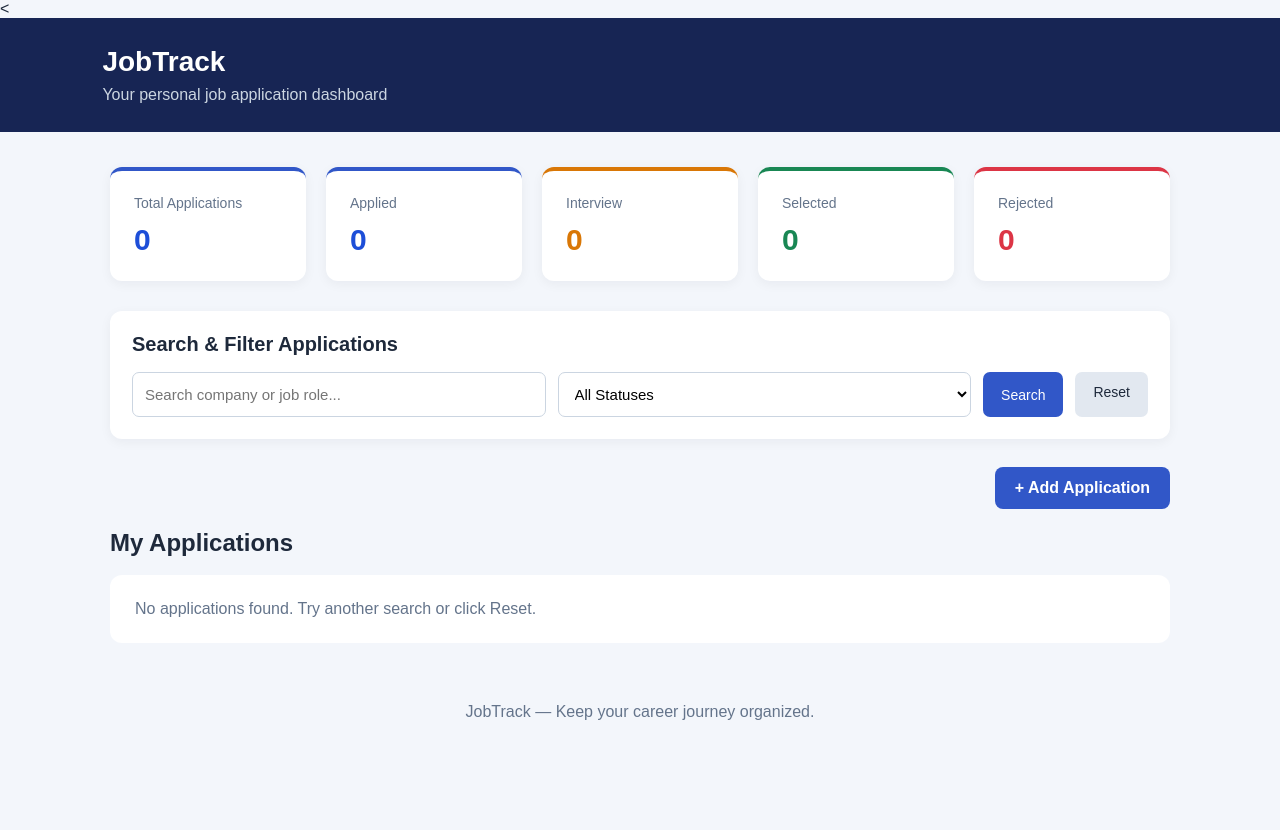
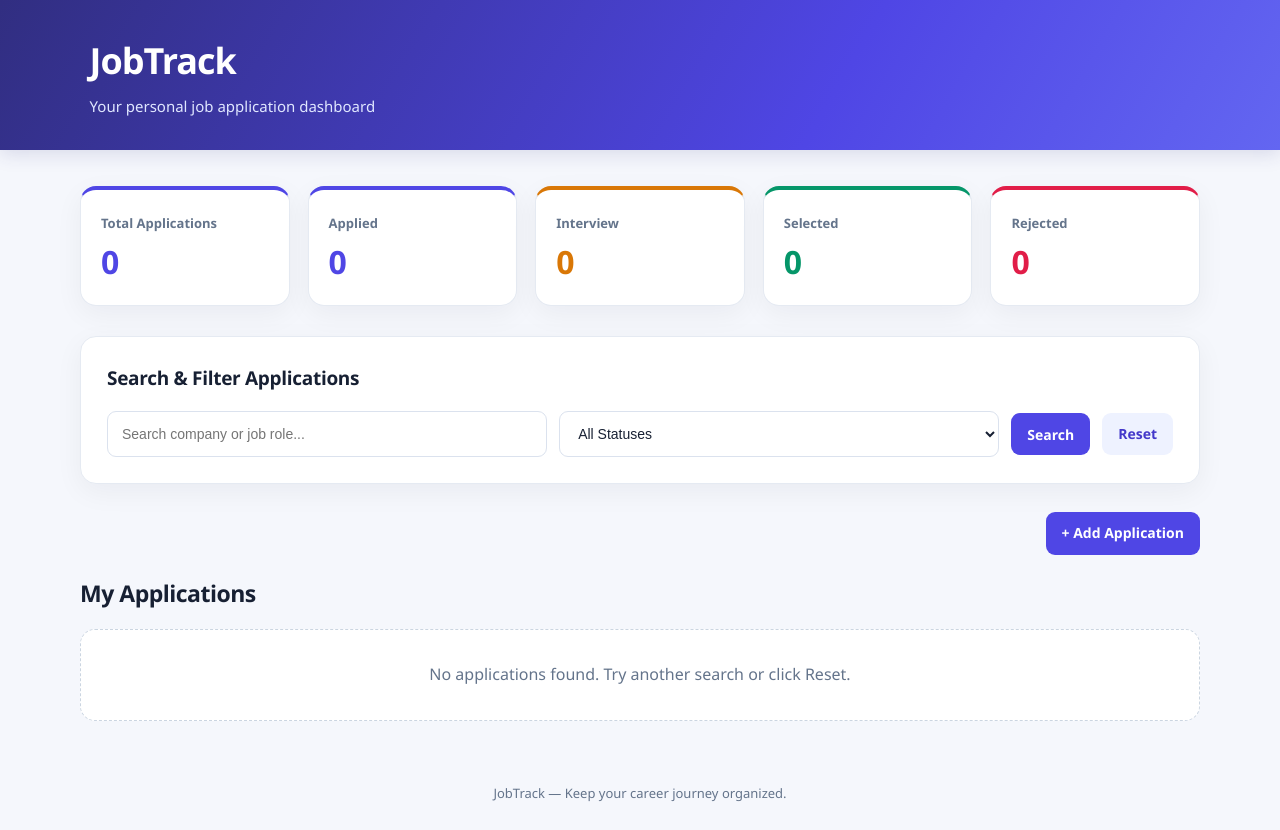
Before and after one commit to Rohini-saindane-Dev/JobTrack, a Django app: page / in a window 1280 px wide. Before the commit the page ends 720 px from the top, so only its background shows below. Run offline with Django 5.2, Linux system fonts and the light colour scheme; data that the repository does not hold is empty.

Commit message:
Improve JobTrack dashboard UI

```diff
--- a/jobs/templates/jobs/home.html
+++ b/jobs/templates/jobs/home.html
@@ -2,7 +2,8 @@
 
 
 
-<
+
+
 <!DOCTYPE html>
 <html lang="en">
 <head>
@@ -17,57 +18,82 @@
             padding: 0;
         }
 
+        :root {
+            --primary: #4f46e5;
+            --primary-dark: #3730a3;
+            --background: #f5f7fc;
+            --surface: #ffffff;
+            --text: #172033;
+            --muted: #64748b;
+            --border: #e5eaf2;
+            --shadow: 0 8px 28px rgba(15, 23, 42, 0.05);
+        }
+
         body {
-            font-family: Arial, sans-serif;
-            background: #f3f6fb;
-            color: #1e293b;
+            font-family: "Segoe UI", Arial, sans-serif;
+            background: var(--background);
+            color: var(--text);
+            line-height: 1.6;
+            min-height: 100vh;
         }
 
         header {
-            background: #172554;
+            background: linear-gradient(120deg, #312e81, #4f46e5 65%, #6366f1);
             color: white;
-            padding: 28px 8%;
+            padding: 32px 7%;
+            box-shadow: 0 4px 18px rgba(49, 46, 129, 0.15);
         }
 
         header h1 {
-            font-size: 28px;
-            margin-bottom: 8px;
+            font-size: clamp(28px, 4vw, 36px);
+            font-weight: 750;
+            letter-spacing: -1px;
+            margin-bottom: 4px;
         }
 
         header p {
-            color: #cbd5e1;
+            color: #e0e7ff;
+            font-size: 15px;
         }
 
         main {
-            max-width: 1100px;
-            margin: 35px auto;
-            padding: 0 20px;
+            width: min(1120px, 92%);
+            margin: 36px auto;
         }
 
         .summary {
             display: grid;
-            grid-template-columns: repeat(auto-fit, minmax(180px, 1fr));
-            gap: 20px;
+            grid-template-columns: repeat(5, minmax(0, 1fr));
+            gap: 18px;
             margin-bottom: 30px;
         }
 
         .stat-card {
-            background: white;
-            padding: 24px;
-            border-radius: 12px;
-            box-shadow: 0 3px 12px #0f172a0d;
-            border-top: 4px solid #3157c8;
+            background: var(--surface);
+            padding: 23px 20px;
+            border: 1px solid var(--border);
+            border-radius: 16px;
+            box-shadow: var(--shadow);
+            border-top: 4px solid var(--primary);
+            transition: transform 0.2s ease, box-shadow 0.2s ease;
+        }
+
+        .stat-card:hover {
+            transform: translateY(-3px);
+            box-shadow: 0 12px 30px rgba(15, 23, 42, 0.09);
         }
 
         .stat-card p {
-            color: #64748b;
-            margin-bottom: 12px;
-            font-size: 14px;
+            color: var(--muted);
+            font-size: 13px;
+            font-weight: 600;
+            margin-bottom: 10px;
         }
 
         .stat-card h2 {
-            font-size: 30px;
-            color: #1d4ed8;
+            font-size: 32px;
+            line-height: 1.2;
+            color: var(--primary);
         }
 
         .stat-card.interview {
@@ -79,36 +105,39 @@
         }
 
         .stat-card.selected {
-            border-top-color: #198754;
+            border-top-color: #059669;
         }
 
         .stat-card.selected h2 {
-            color: #198754;
+            color: #059669;
         }
 
         .stat-card.rejected {
-            border-top-color: #dc3545;
+            border-top-color: #e11d48;
         }
 
         .stat-card.rejected h2 {
-            color: #dc3545;
+            color: #e11d48;
         }
 
         .search-panel {
-            background: white;
-            padding: 22px;
-            border-radius: 12px;
+            background: var(--surface);
+            padding: 26px;
+            border: 1px solid var(--border);
+            border-radius: 16px;
             margin-bottom: 28px;
-            box-shadow: 0 3px 12px #0f172a0d;
+            box-shadow: var(--shadow);
         }
 
         .search-panel h2 {
-            font-size: 20px;
-            margin-bottom: 16px;
+            font-size: 19px;
+            letter-spacing: -0.3px;
+            margin-bottom: 18px;
         }
 
         .filter-form {
             display: flex;
+            align-items: center;
             gap: 12px;
             flex-wrap: wrap;
         }
@@ -117,136 +146,247 @@
         .filter-form select {
             flex: 1;
             min-width: 180px;
-            padding: 12px;
-            border: 1px solid #cbd5e1;
-            border-radius: 7px;
-            font-size: 15px;
-            background: white;
+            min-height: 46px;
+            padding: 11px 14px;
+            border: 1px solid #dbe2ee;
+            border-radius: 9px;
+            font-size: 14px;
+            color: var(--text);
+            background: #fff;
+            outline: none;
+            transition: border-color 0.2s, box-shadow 0.2s;
+        }
+
+        .filter-form input:focus,
+        .filter-form select:focus {
+            border-color: var(--primary);
+            box-shadow: 0 0 0 3px rgba(79, 70, 229, 0.12);
         }
 
         .search-btn,
-        .reset-btn {
-            padding: 12px 18px;
+        .reset-btn,
+        .edit-btn,
+        .delete-btn,
+        .add-btn {
+            display: inline-flex;
+            align-items: center;
+            justify-content: center;
+            min-height: 42px;
+            padding: 10px 16px;
             border: none;
-            border-radius: 7px;
+            border-radius: 9px;
+            font-family: inherit;
+            font-size: 14px;
+            font-weight: 650;
             text-decoration: none;
-            font-size: 14px;
             cursor: pointer;
-            text-align: center;
+            transition: background 0.2s, transform 0.2s;
         }
 
-        .search-btn {
-            background: #3157c8;
+        .search-btn,
+        .add-btn {
+            background: var(--primary);
             color: white;
         }
 
+        .search-btn:hover,
+        .add-btn:hover {
+            background: var(--primary-dark);
+            transform: translateY(-1px);
+        }
+
         .reset-btn {
-            background: #e2e8f0;
-            color: #1e293b;
+            background: #eef2ff;
+            color: #4338ca;
+        }
+
+        .reset-btn:hover {
+            background: #e0e7ff;
         }
 
         .section-heading {
-            margin-bottom: 18px;
+            font-size: 23px;
+            letter-spacing: -0.5px;
+            margin: 0 0 18px;
         }
 
         .job-card {
-            background: white;
-            padding: 22px;
-            border-radius: 12px;
+            background: var(--surface);
+            padding: 23px 25px;
+            border: 1px solid var(--border);
+            border-radius: 15px;
             margin-bottom: 15px;
             display: flex;
             justify-content: space-between;
             align-items: center;
-            gap: 15px;
+            gap: 18px;
             flex-wrap: wrap;
-            box-shadow: 0 3px 12px #0f172a0d;
+            box-shadow: var(--shadow);
+            transition: border-color 0.2s, transform 0.2s;
+        }
+
+        .job-card:hover {
+            border-color: #c7d2fe;
+            transform: translateY(-2px);
         }
 
         .job-card h3 {
-            margin-bottom: 9px;
+            font-size: 18px;
+            font-weight: 700;
+            margin-bottom: 7px;
+            overflow-wrap: anywhere;
         }
 
         .job-card p {
-            color: #64748b;
-            margin-top: 6px;
-        }
-
-        .status {
-            background: #dcfce7;
-            color: #166534;
-            padding: 7px 12px;
-            border-radius: 20px;
-            font-size: 13px;
-            font-weight: bold;
-            white-space: nowrap;
+            color: var(--muted);
+            font-size: 14px;
+            margin-top: 5px;
+            overflow-wrap: anywhere;
         }
 
         .action-buttons {
             display: flex;
             align-items: center;
-            gap: 8px;
+            gap: 9px;
             flex-wrap: wrap;
         }
 
-        .edit-btn,
-        .delete-btn {
-            display: inline-block;
-            padding: 9px 14px;
-            border: none;
-            border-radius: 6px;
-            color: white;
-            font-size: 14px;
-            text-decoration: none;
-            cursor: pointer;
+        /* Status badges */
+        .status {
+            display: inline-flex;
+            align-items: center;
+            justify-content: center;
+            padding: 7px 12px;
+            border-radius: 999px;
+            font-size: 12px;
+            font-weight: 700;
+            white-space: nowrap;
+        }
+
+        .status-applied {
+            background: #dbeafe;
+            color: #1d4ed8;
+        }
+
+        .status-interview {
+            background: #fef3c7;
+            color: #92400e;
+        }
+
+        .status-selected {
+            background: #d1fae5;
+            color: #065f46;
+        }
+
+        .status-rejected {
+            background: #ffe4e6;
+            color: #be123c;
         }
 
         .edit-btn {
-            background: #198754;
+            background: #d1fae5;
+            color: #065f46;
+        }
+
+        .edit-btn:hover {
+            background: #a7f3d0;
         }
 
         .delete-btn {
-            background: #dc3545;
+            background: #fff1f2;
+            color: #be123c;
         }
 
-        .add-btn {
-            display: inline-block;
-            background: #3157c8;
-            color: white;
-            padding: 12px 20px;
-            border-radius: 8px;
-            text-decoration: none;
-            font-weight: bold;
+        .delete-btn:hover {
+            background: #ffe4e6;
         }
 
         .empty {
-            background: white;
-            padding: 25px;
-            border-radius: 12px;
-            color: #64748b;
+            background: var(--surface);
+            padding: 32px 24px;
+            border: 1px dashed #cbd5e1;
+            border-radius: 15px;
+            color: var(--muted);
+            text-align: center;
         }
 
         footer {
             text-align: center;
-            color: #64748b;
-            padding: 25px;
+            color: var(--muted);
+            padding: 26px 18px;
+            font-size: 13px;
+        }
+
+        button:focus-visible,
+        a:focus-visible {
+            outline: 3px solid #a5b4fc;
+            outline-offset: 3px;
+        }
+
+        @media (max-width: 950px) {
+            .summary {
+                grid-template-columns: repeat(3, minmax(0, 1fr));
+            }
         }
 
         @media (max-width: 600px) {
             header {
-                padding: 24px 20px;
+                padding: 26px 5%;
+            }
+
+            main {
+                width: 92%;
+                margin: 24px auto;
+            }
+
+            .summary {
+                grid-template-columns: repeat(2, minmax(0, 1fr));
+                gap: 12px;
+            }
+
+            .stat-card {
+                padding: 18px 15px;
+            }
+
+            .stat-card h2 {
+                font-size: 27px;
+            }
+
+            .search-panel {
+                padding: 19px;
+            }
+
+            .filter-form {
+                flex-direction: column;
+                align-items: stretch;
+            }
+
+            .filter-form input,
+            .filter-form select {
+                width: 100%;
+                min-width: 0;
+            }
+
+            .search-btn,
+            .reset-btn {
+                width: 100%;
             }
 
             .job-card {
+                padding: 19px;
                 align-items: flex-start;
                 flex-direction: column;
             }
 
-            .filter-form {
-                flex-direction: column;
+            .action-buttons {
+                width: 100%;
             }
 
-            .filter-form input,
-            .filter-form select {
+            .section-heading {
+                font-size: 21px;
+            }
+
+            .add-btn {
                 width: 100%;
             }
         }
@@ -254,17 +394,14 @@
 </head>
 
 <body>
-
     <header>
         <h1>JobTrack</h1>
         <p>Your personal job application dashboard</p>
     </header>
 
     <main>
-
         <!-- Dashboard Statistics -->
         <div class="summary">
-
             <div class="stat-card">
                 <p>Total Applications</p>
                 <h2>{{ total_count }}</h2>
@@ -289,7 +426,6 @@
                 <p>Rejected</p>
                 <h2>{{ rejected_count }}</h2>
             </div>
-
         </div>
 
         <!-- Search and Filter -->
@@ -331,14 +467,9 @@
                     </option>
                 </select>
 
-                <button type="submit" class="search-btn">
-                    Search
-                </button>
+                <button type="submit" class="search-btn">Search</button>
 
-                <a href="{% url 'home' %}" class="reset-btn">
-                    Reset
-                </a>
-
+                <a href="{% url 'home' %}" class="reset-btn">Reset</a>
             </form>
         </div>
 
@@ -353,14 +484,10 @@
 
         <!-- Application List -->
         {% for job in jobs %}
-
             <div class="job-card">
-
                 <div>
                     <h3>{{ job.company_name }}</h3>
-
                     <p>Role: {{ job.job_role }}</p>
-
                     <p>
                         Application Date:
                         {{ job.application_date|date:"M. d, Y" }}
@@ -368,8 +495,7 @@
                 </div>
 
                 <div class="action-buttons">
-
-                    <span class="status">
+                    <span class="status {% if job.status == 'Applied' %}status-applied{% elif job.status == 'Interview' %}status-interview{% elif job.status == 'Selected' %}status-selected{% elif job.status == 'Rejected' %}status-rejected{% endif %}">
                         {{ job.status }}
                     </span>
 
@@ -388,26 +514,18 @@
                         <button type="submit" class="delete-btn">
                             Delete
                         </button>
-
                     </form>
-
                 </div>
-
             </div>
-
         {% empty %}
-
             <div class="empty">
                 No applications found. Try another search or click Reset.
             </div>
-
         {% endfor %}
-
     </main>
 
     <footer>
         JobTrack — Keep your career journey organized.
     </footer>
-
 </body>
 </html>
```
